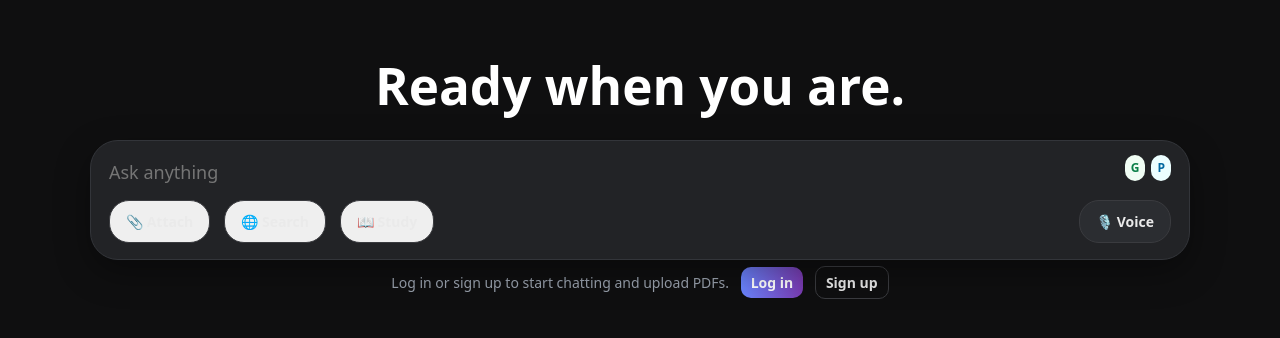
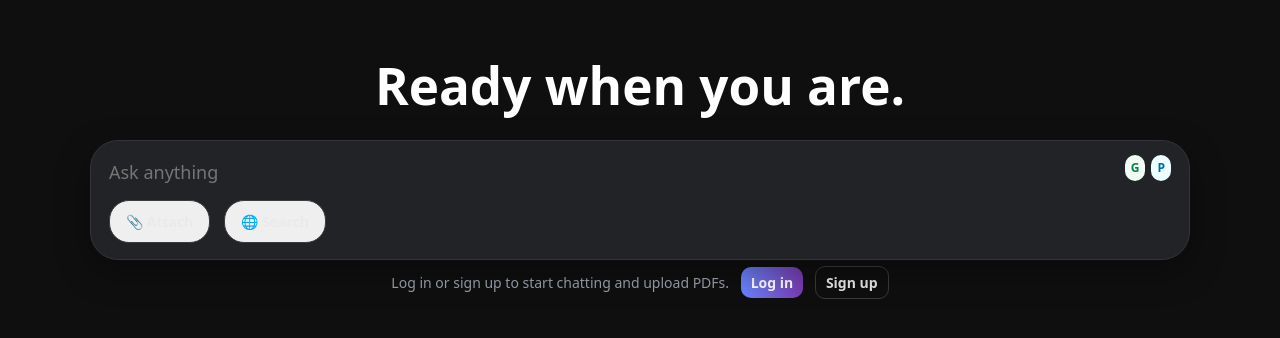
Before and after one commit to Shrvaani/RAG_Chat_Assistant_Django, a Django app: page / in a window 1280 px wide. Shown: the part 218-556 px from the top of the page. Run offline with Django 4.2, Linux system fonts and the light colour scheme.

Commit message:
Landing: remove Study and Voice chips and interactions as requested (keep Attach and Search only)

```diff
--- a/templates/chat/landing_public.html
+++ b/templates/chat/landing_public.html
@@ -15,7 +15,6 @@
   .badge-pill { background:#f0fdf4; color:#0a7f47; border-radius: 12px; padding: 4px 6px; font-size:12px; font-weight:700; }
   .chip-row { display:flex; align-items:center; gap:14px; margin-top: 14px; }
   .chip { display:flex; align-items:center; gap:10px; color:#eaeaea; border:1px solid #3a3b3f; padding:10px 16px; border-radius: 20px; font-weight:600; font-size:14px; }
-  .chip-voice { margin-left:auto; display:flex; align-items:center; gap:10px; color:#eaeaea; background:#2b2d31; border:1px solid #3a3b3f; padding:10px 16px; border-radius: 20px; font-weight:600; font-size:14px; }
   .btn-login { background: linear-gradient(90deg, var(--grad-start), var(--grad-end)); color:#fff; padding:10px 14px; border-radius:10px; text-decoration:none; font-weight:600; }
   .btn-signup { background: transparent; color:#eaeaea; border:1px solid #3a3b3f; padding:10px 14px; border-radius:10px; text-decoration:none; font-weight:600; }
   .landing-hint { margin-top: 12px; color:#9ba3af; font-size: 14px; }
@@ -35,8 +34,6 @@
     <div class="chip-row">
       <button type="button" class="chip" id="chip-attach">📎 Attach</button>
       <button type="button" class="chip" id="chip-search">🌐 Search</button>
-      <button type="button" class="chip" id="chip-study">📖 Study</button>
-      <button type="button" class="chip-voice" id="chip-voice">🎙️ Voice</button>
     </div>
     <input type="file" id="guest-file-input" accept=".pdf,.png,.jpg,.jpeg" multiple style="display:none;" />
     <div id="guest-files-list" class="files-note"></div>
@@ -65,24 +62,7 @@
       window.open(`https://www.google.com/search?q=${encodeURIComponent(q)}`,'_blank');
     };
 
-    // Study: open Wikipedia search/new tab
-    document.getElementById('chip-study').onclick = () => {
-      const q = (input.value || '').trim();
-      const url = q ? `https://en.wikipedia.org/wiki/Special:Search?search=${encodeURIComponent(q)}` : 'https://en.wikipedia.org/';
-      window.open(url, '_blank');
-    };
-
-    // Voice: fill input using Web Speech API
-    document.getElementById('chip-voice').onclick = async () => {
-      try {
-        const SpeechRecognition = window.SpeechRecognition || window.webkitSpeechRecognition;
-        if (!SpeechRecognition) { alert('Voice not supported in this browser'); return; }
-        const r = new SpeechRecognition();
-        r.lang = 'en-US';
-        r.onresult = (e) => { const txt = e.results[0][0].transcript; input.value = txt; };
-        r.start();
-      } catch (e) { console.error(e); }
-    };
+    // Removed Study and Voice interactions per requirement
   })();
 </script>
 {% endblock %}
```
